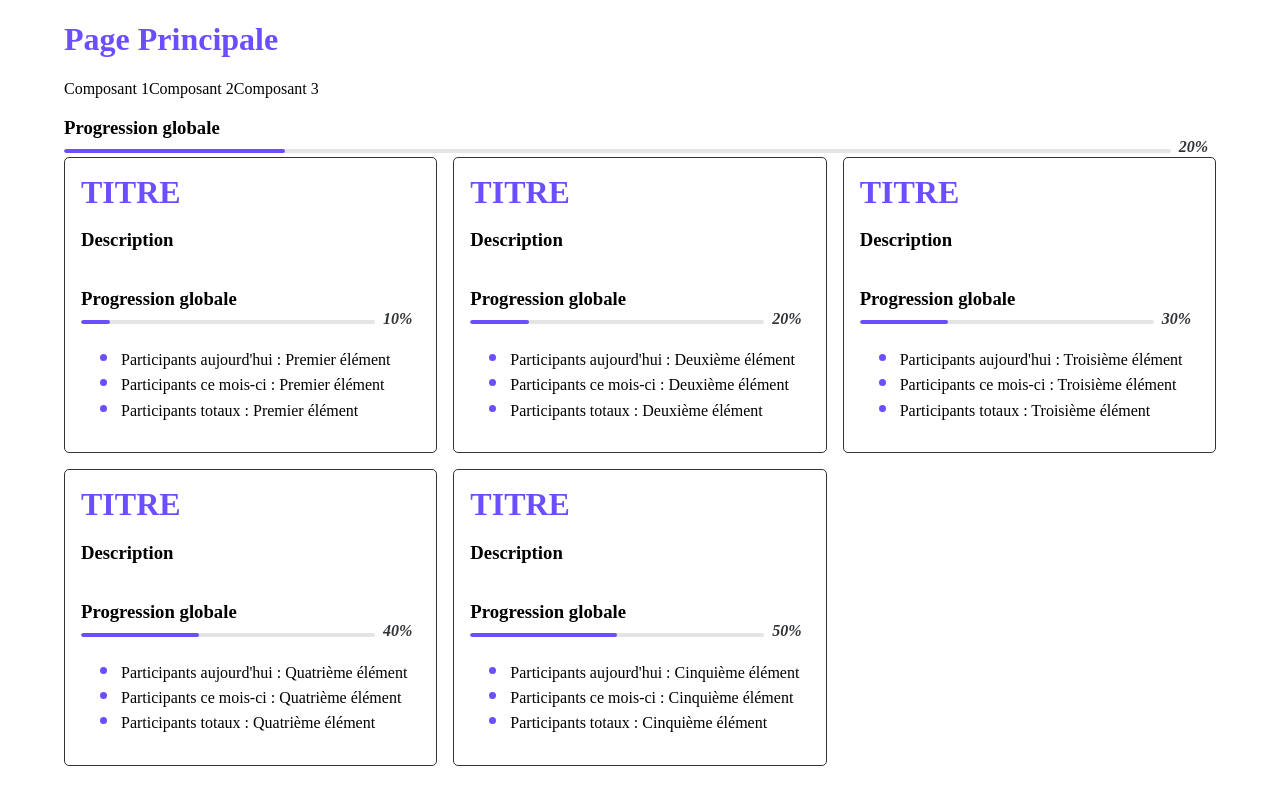
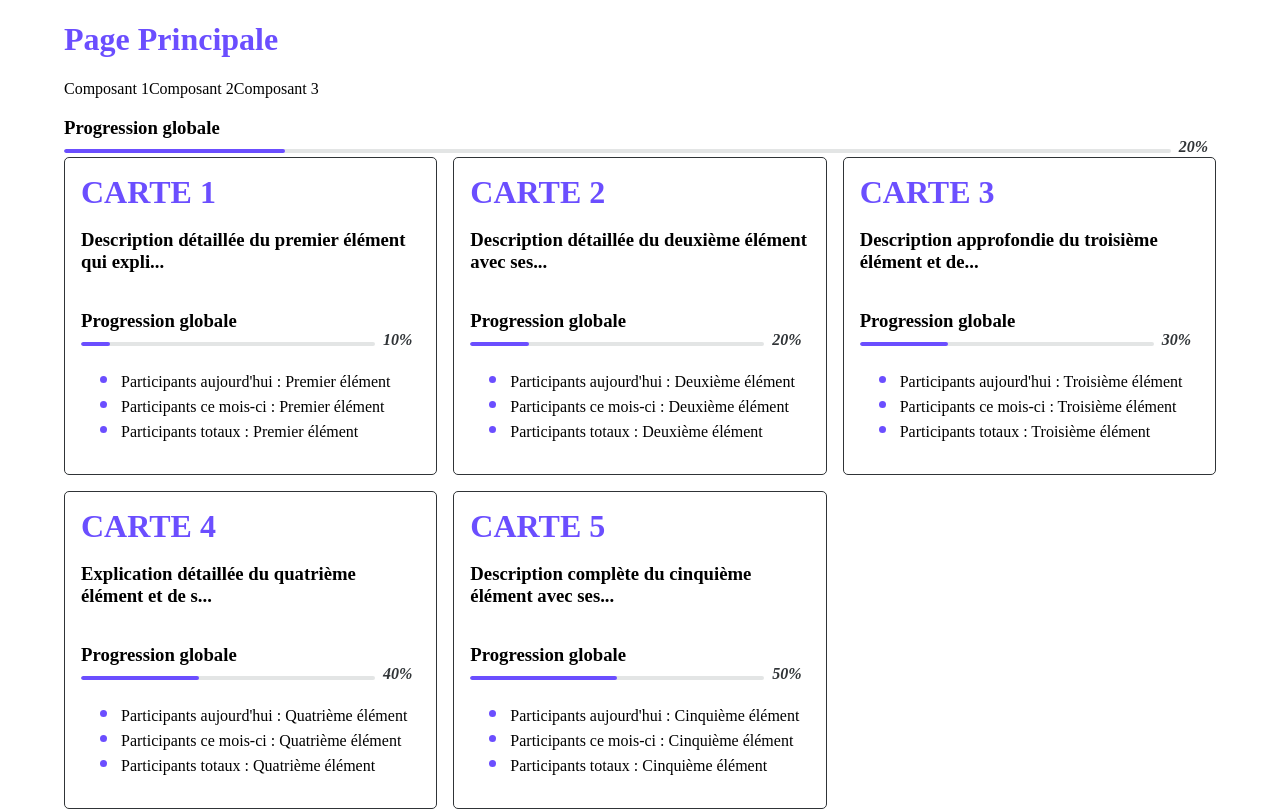
Before and after one commit to Emilbou/Emilien_Boucard-ProjetFront, a Vue app: page / in a window 1280 px wide. Built offline with nearby package versions, Linux system fonts and the light colour scheme.

Commit message:
feat(fonction truncate desc)

```diff
--- a/src/components/Cards/Card.vue
+++ b/src/components/Cards/Card.vue
@@ -5,24 +5,33 @@ defineProps({
     type: Number,
     default: 50,
   },
-  Text: {
+  text: {
     type: String,
     default: 'Progress Bar Title',
+  },
+  description: {
+    type: String,
+    default: 'description',
+  },
+  titre: {
+    type: String,
+    default: 'Titre',
   },
 })
 </script>
 <template>
   <div class="CardHabit">
-    <h2 class="CardHabit__Title">titre</h2>
-    <h3>Description</h3>
+    <h2 class="CardHabit__Title">{{ titre }}</h2>
+    <h3>{{ description }}</h3>
     <ProgressBarTitle :progress="progress" />
     <ul>
-      <li>Participants aujourd'hui : {{ Text }}</li>
-      <li>Participants ce mois-ci : {{ Text }}</li>
-      <li>Participants totaux : {{ Text }}</li>
+      <li>Participants aujourd'hui : {{ text }}</li>
+      <li>Participants ce mois-ci : {{ text }}</li>
+      <li>Participants totaux : {{ text }}</li>
     </ul>
   </div>
 </template>
+
 <style lang="scss">
 .CardHabit {
   border: 0.25px solid $gray800;
--- a/src/components/Cards/CardsContainer.vue
+++ b/src/components/Cards/CardsContainer.vue
@@ -1,38 +1,66 @@
 <script lang="ts" setup>
 import Card from './Card.vue'
+import { ref } from 'vue'
 
-const CardArray = [
+// Utilisation de ref pour rendre le tableau réactif
+const CardArray = ref([
   {
     id: 1,
     process: 10,
     text: 'Premier élément',
+    description: 'Description détaillée du premier élément qui explique son contenu et son utilité',
+    titre: 'Carte 1',
   },
   {
     id: 2,
     process: 20,
     text: 'Deuxième élément',
+    description: 'Description détaillée du deuxième élément avec ses caractéristiques spécifiques',
+    titre: 'Carte 2',
   },
   {
     id: 3,
     process: 30,
     text: 'Troisième élément',
+    description: 'Description approfondie du troisième élément et de ses fonctionnalités',
+    titre: 'Carte 3',
   },
   {
     id: 4,
     process: 40,
     text: 'Quatrième élément',
+    description: "Explication détaillée du quatrième élément et de son rôle dans l'ensemble",
+    titre: 'Carte 4',
   },
   {
     id: 5,
     process: 50,
     text: 'Cinquième élément',
+    description: 'Description complète du cinquième élément avec ses particularités',
+    titre: 'Carte 5',
   },
-]
+])
+
+const truncateDescriptions = (description: string) => {
+  console.log(description)
+  if (description.length > 50) {
+    return description.substring(0, 50) + '...'
+  } else {
+    return description
+  }
+}
 </script>
 
 <template>
   <div class="CardsContainer">
-    <Card v-for="item in CardArray" :key="item.id" :progress="item.process" :Text="item.text" />
+    <Card
+      v-for="item in CardArray"
+      :key="item.id"
+      :progress="item.process"
+      :text="item.text"
+      :description="truncateDescriptions(item.description)"
+      :titre="item.titre"
+    />
   </div>
 </template>
 
```
